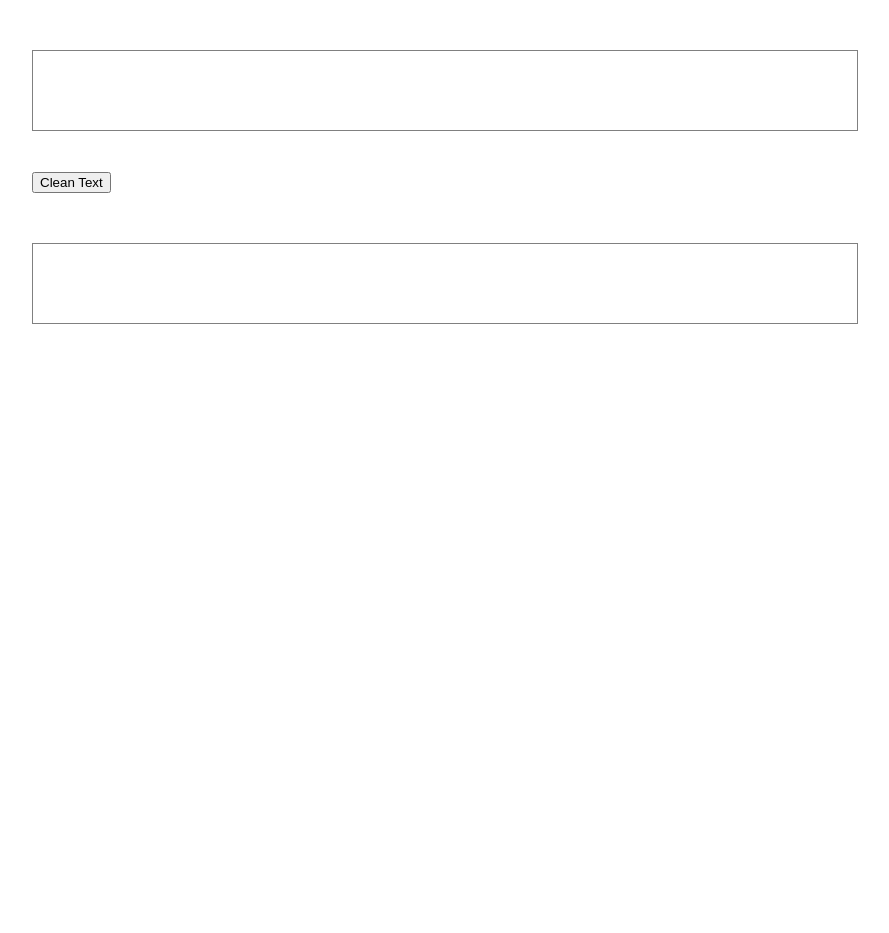
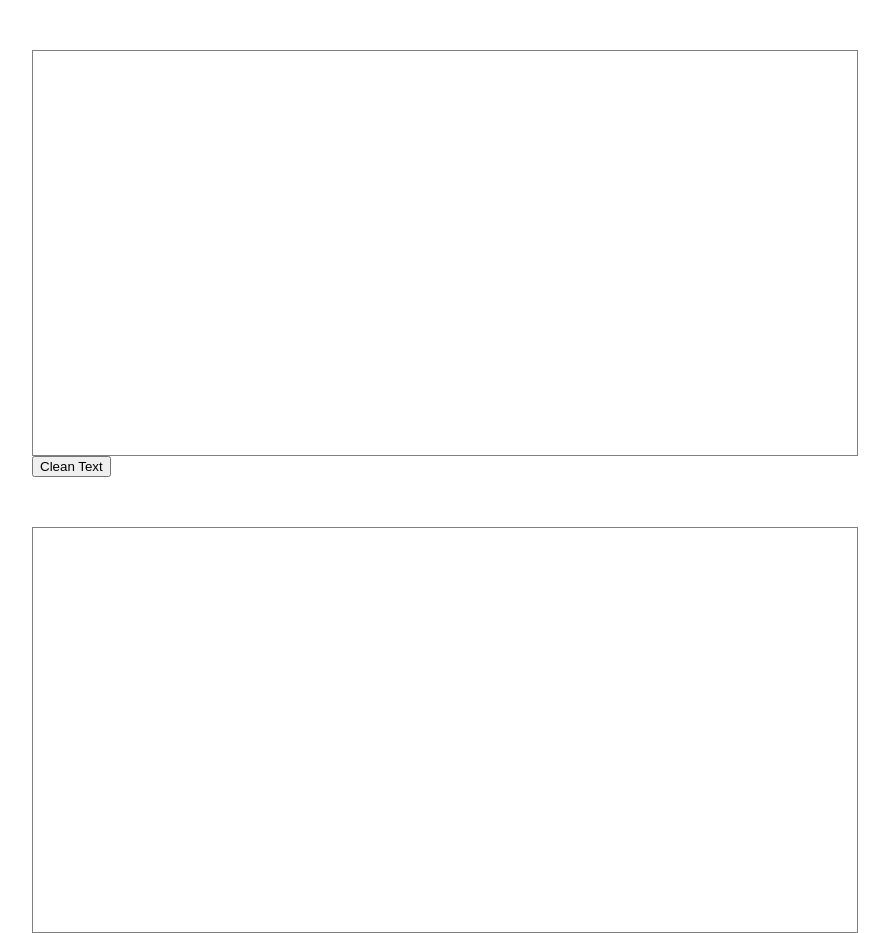
Before and after one commit to amandavarella/clean-recipe, a plain HTML site: page index.html in a window 1280 px wide. Shown: the whole page, without its empty margins (198-1087 px from the left). Before the commit the page ends 800 px from the top, so only its background shows below. Drawn offline with Linux system fonts and the light colour scheme.

Commit message:
Increasing text area height

```diff
--- a/css/style.css
+++ b/css/style.css
@@ -28,7 +28,7 @@
 .textinput {
     float: left;
     width: 100%;
-    min-height: 75px;
+    min-height: 400px;
     outline: none;
     resize: none;
     border: 1px solid grey;
```
Also changed, not shown: index.html (+1 -0 lines).
